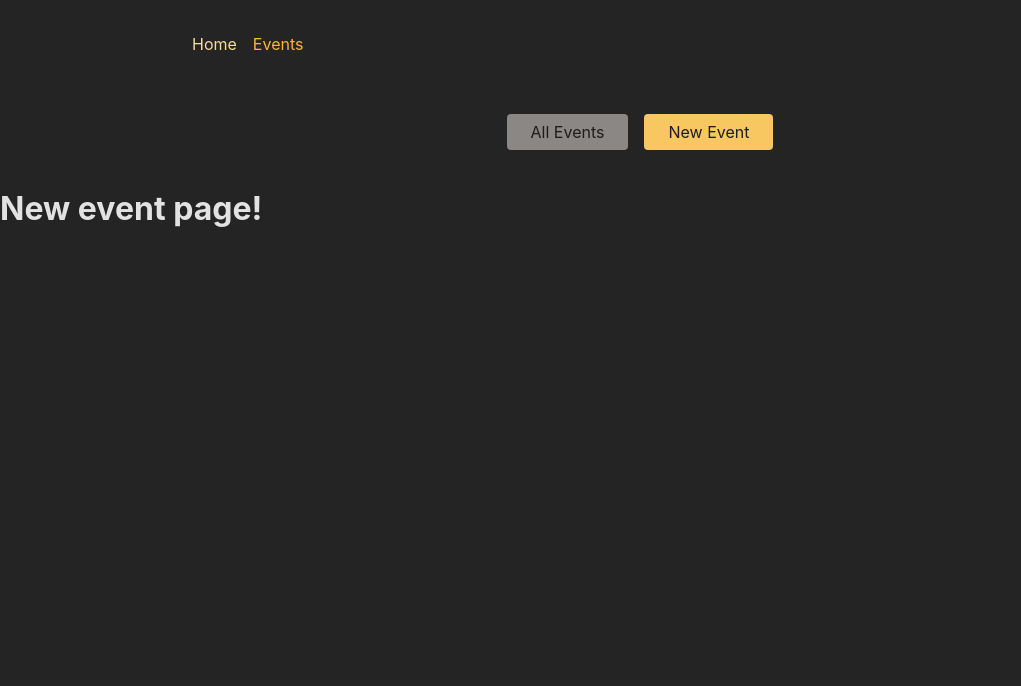
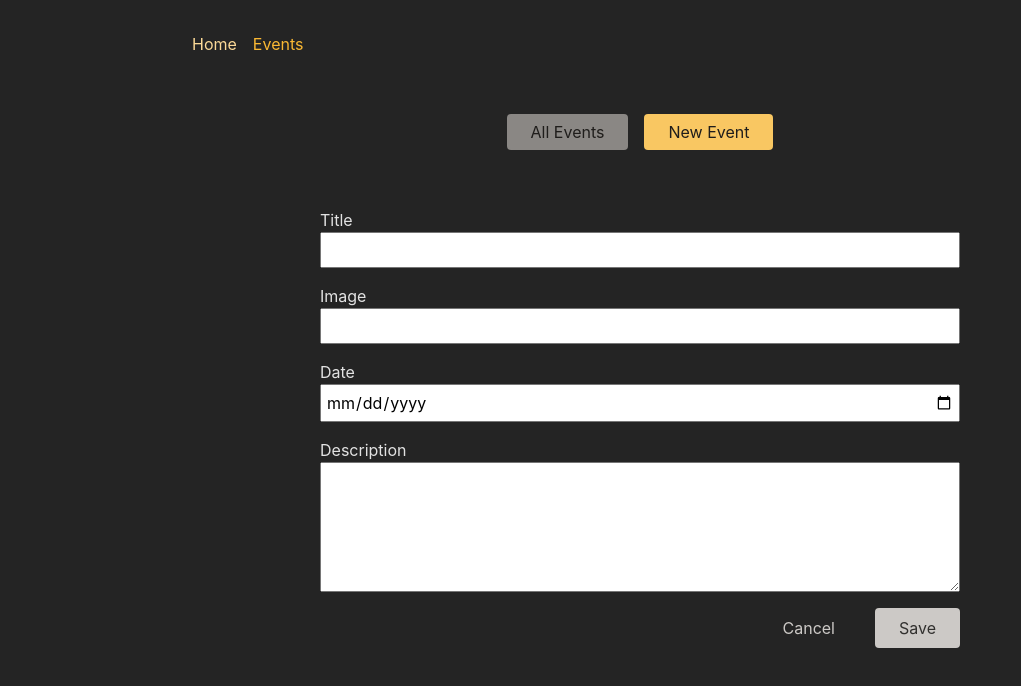
Before and after one commit to jeongsangtae/react-complete-training-advanced-routing, a React (Create React App) app in the folder frontend/: page /events/new in a window 1280 px wide. Shown: the top 686 px of the page, without its empty margins (0-1021 px from the left). Built offline with nearby package versions, Linux system fonts and the light colour scheme.

Commit message:
React Complete Training Advanced Routing - Prepare for data submission (NewEventPage.js edit)

```diff
--- a/frontend/src/pages/NewEventPage.js
+++ b/frontend/src/pages/NewEventPage.js
@@ -1,5 +1,7 @@
+import EventForm from "../components/EventForm";
+
 const NewEventPage = () => {
-  return <h1>New event page!</h1>;
+  return <EventForm />;
 };
 
 export default NewEventPage;
```
